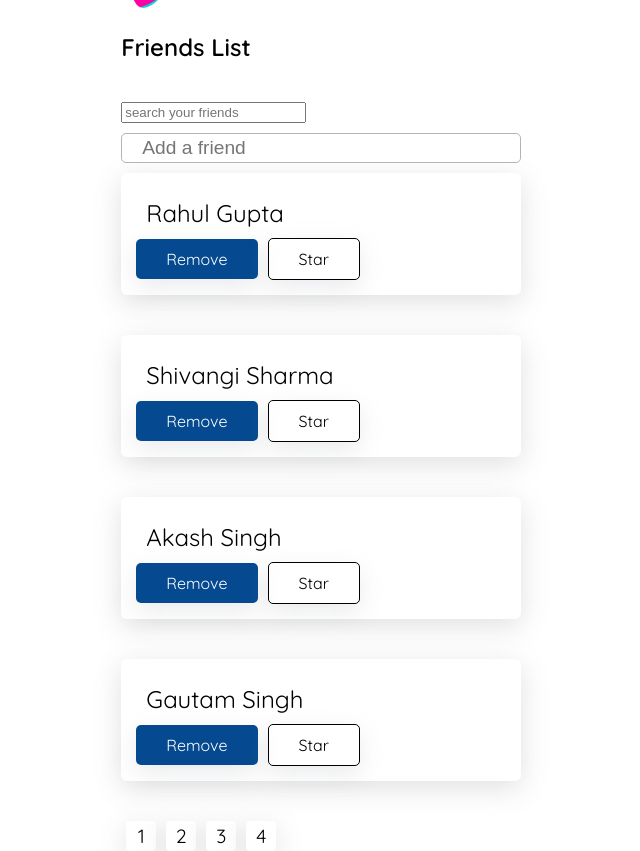
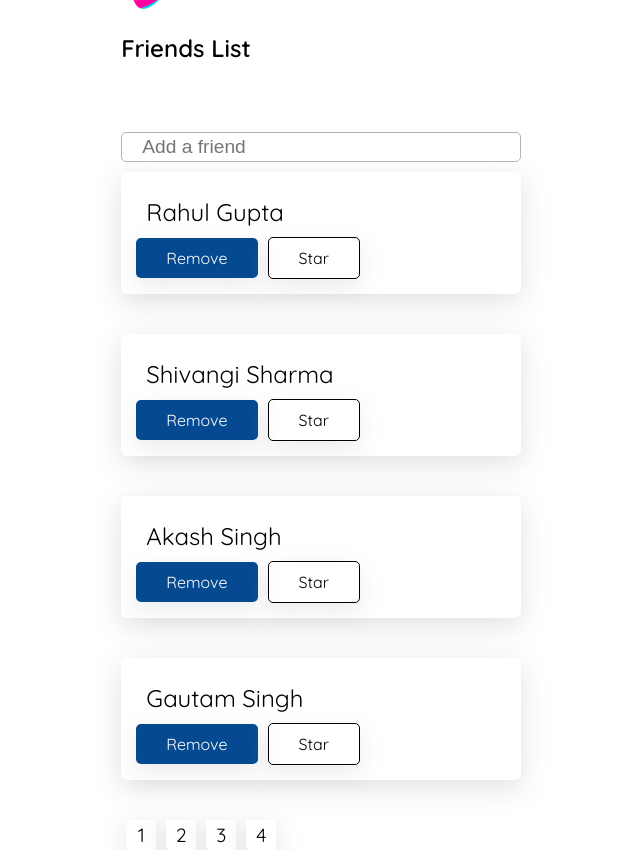
Before and after one commit to abhinav-anshul/Haptik.AI, a Next.js app: page / in a window 1280 px wide. Shown: the whole page, without its empty margins (290-930 px from the left). Built offline with nearby package versions, Linux system fonts and the light colour scheme.

Commit message:
input field nullish check

```diff
--- a/UI/Layout.jsx
+++ b/UI/Layout.jsx
@@ -25,6 +25,7 @@ function Layout() {
     setFriends(newFriend);
     setLoading(false);
     setError(null);
+    setName("");
   };
 
   const indexOfLastItemRender = currentPage * friendsPerPage;
@@ -62,11 +63,11 @@ function Layout() {
         <form onSubmit={handleSubmit}>
           <h2>Friends List</h2>
           <br />
-          <input
+          {/* <input
             onChange={(event) => handleSearch(event)}
             placeholder='search your friends'
             type='text'
-          />
+          /> */}
           <br />
 
           <input
@@ -84,6 +85,7 @@ function Layout() {
             }}
             type='text'
             onChange={(e) => setName(e.target.value)}
+            value={name}
             placeholder='Add a friend'
           />
           <input style={{ visibility: "hidden" }} type='submit' />
```
